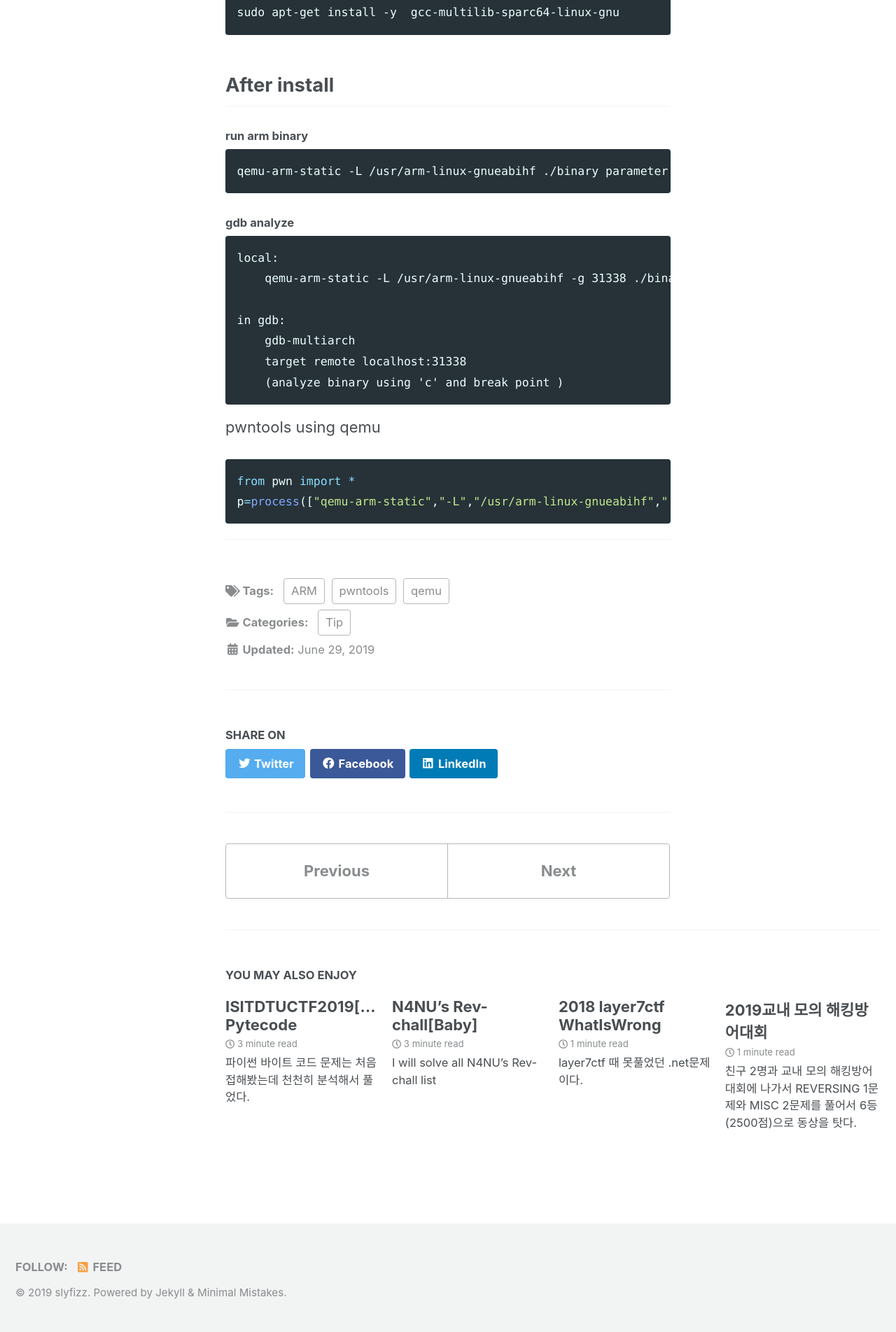
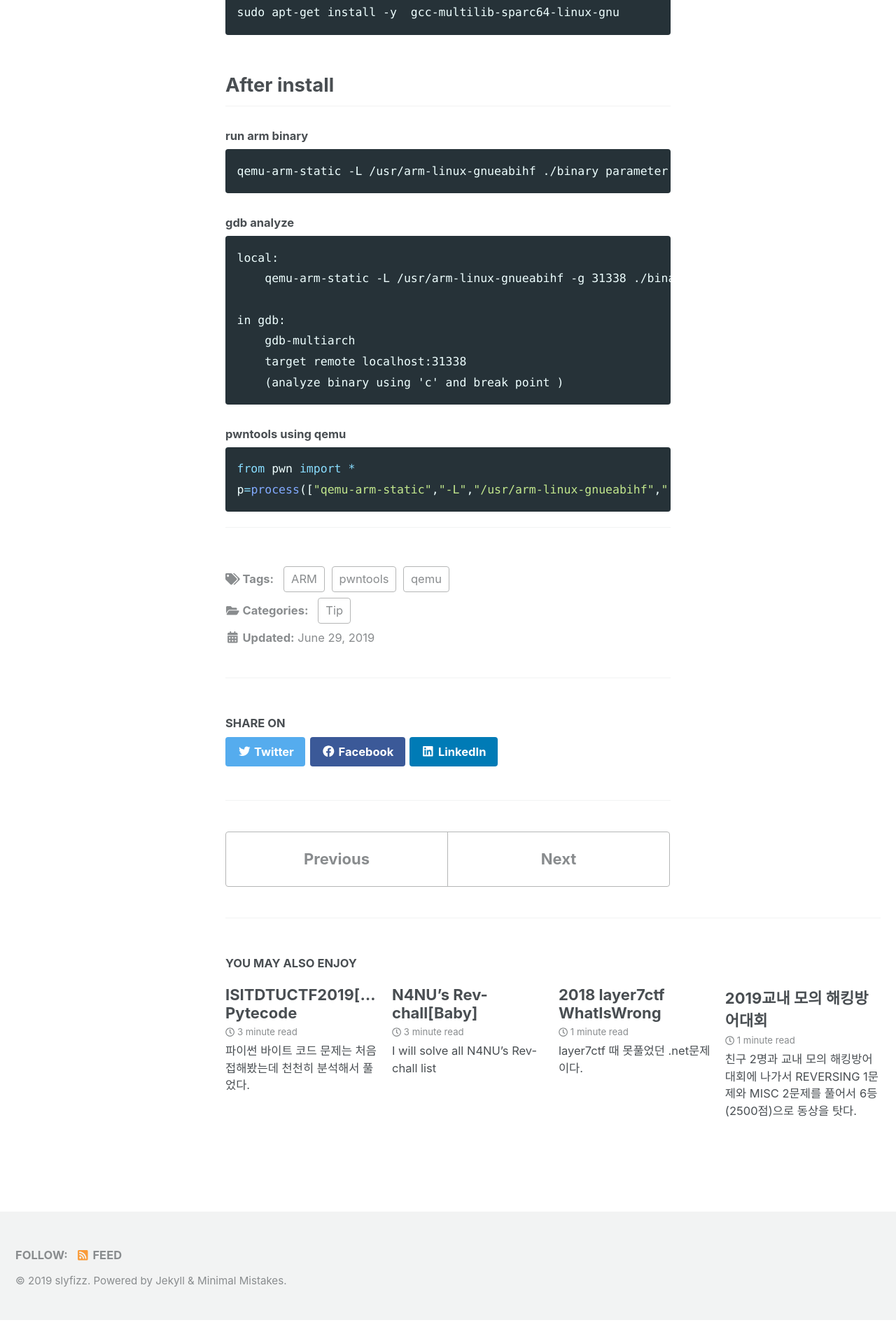
Before and after one commit to slyfizz3/slyfizz3.github.io, a Jekyll site: the page built from _posts/2019-06-29-qemu-arm-static.md, in a window 1280 px wide. Shown: the part 895-2798 px from the top of the page at 70% size. Built offline with Jekyll 4.4.1, drawn with Linux system fonts in a browser that asks for light colours; cached includes are drawn as plain includes; nearby versions of some CDN libraries.

````diff
--- a/_posts/2019-06-29-qemu-arm-static.md
+++ b/_posts/2019-06-29-qemu-arm-static.md
@@ -54,7 +54,7 @@ in gdb:
     (analyze binary using 'c' and break point )
 ```
 
-pwntools using qemu
+##### pwntools using qemu
 
 ```python
 from pwn import *
````
